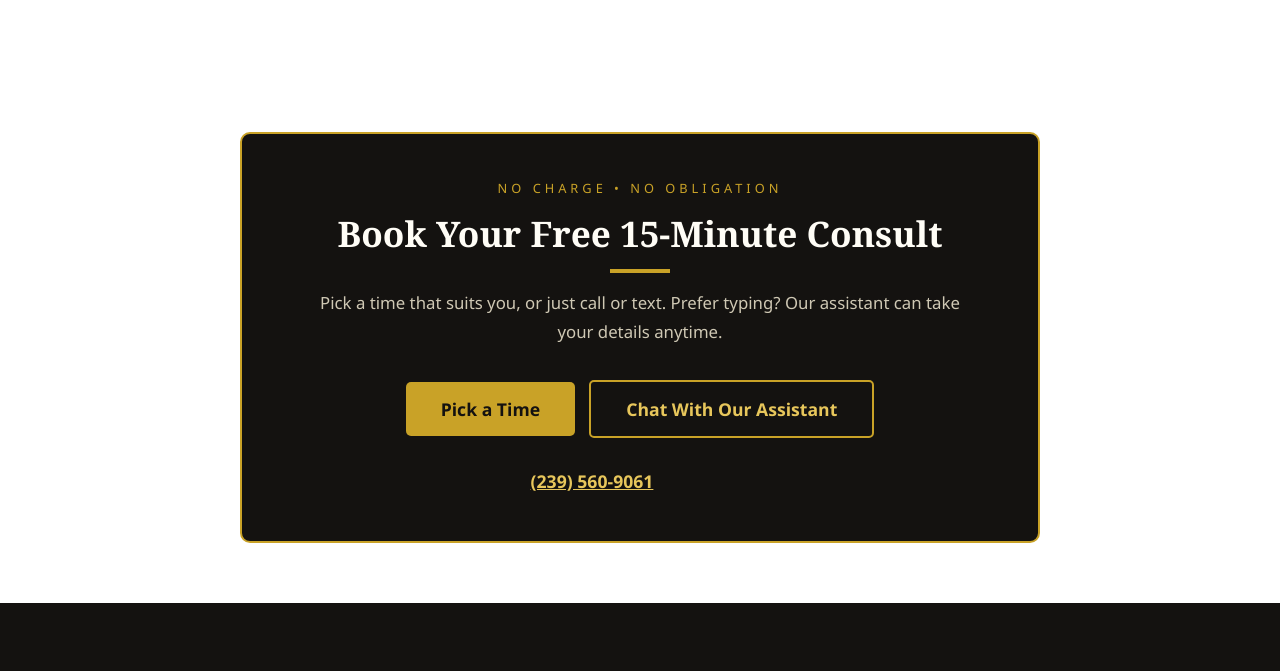
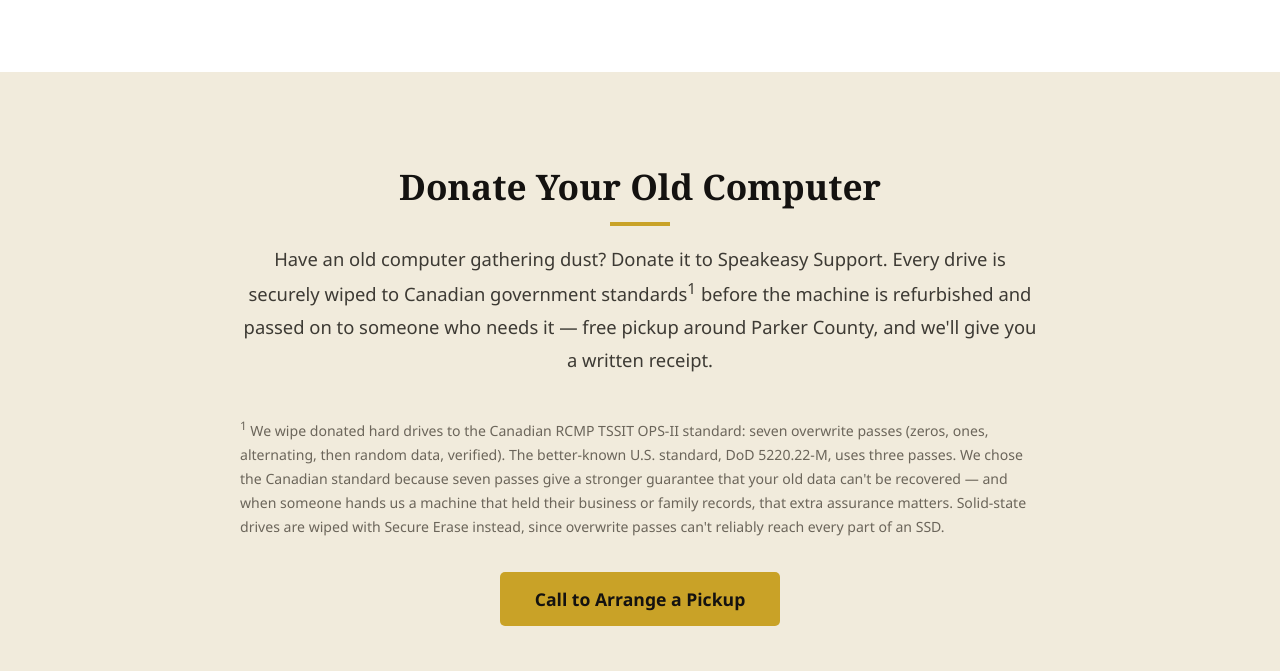
Before and after one commit to webbmike79-tech/speakeasy-support, a plain HTML site: page index.html in a window 1280 px wide. Shown: the part 4429-5100 px from the top of the page. Drawn offline with Linux system fonts and the light colour scheme.

Commit message:
Add computer donation section with RCMP OPS-II wipe footnote

```diff
--- a/index.html
+++ b/index.html
@@ -179,6 +179,14 @@
             color: #6b655a;
             margin-top: 28px;
             font-style: italic;
+        }
+        .donate-note {
+            font-size: 0.88rem;
+            color: #6b655a;
+            line-height: 1.7;
+            max-width: 800px;
+            margin: 0 auto 28px;
+            text-align: left;
         }
         .band {
             background-color: var(--stone);
@@ -468,6 +476,31 @@
         </p>
     </section>
 
+    <section class="section band" id="donate" style="max-width:100%;">
+        <div class="band-inner" style="max-width: 800px;">
+            <h2>Donate Your Old Computer</h2>
+            <p class="intro-text">
+                Have an old computer gathering dust? Donate it to Speakeasy Support. Every drive is
+                securely wiped to Canadian government standards<sup>1</sup> before the machine is
+                refurbished and passed on to someone who needs it &mdash; free pickup around Parker
+                County, and we&apos;ll give you a written receipt.
+            </p>
+            <p class="donate-note">
+                <sup>1</sup> We wipe donated hard drives to the Canadian RCMP TSSIT OPS-II standard:
+                seven overwrite passes (zeros, ones, alternating, then random data, verified). The
+                better-known U.S. standard, DoD 5220.22-M, uses three passes. We chose the Canadian
+                standard because seven passes give a stronger guarantee that your old data can&apos;t
+                be recovered &mdash; and when someone hands us a machine that held their business or
+                family records, that extra assurance matters. Solid-state drives are wiped with
+                Secure Erase instead, since overwrite passes can&apos;t reliably reach every part of
+                an SSD.
+            </p>
+            <p style="text-align: center; margin: 0;">
+                <a href="tel:+12395609061" class="btn">Call to Arrange a Pickup</a>
+            </p>
+        </div>
+    </section>
+
     <section class="section" id="book" style="max-width: 800px;">
         <div class="book-box">
             <div class="eyebrow">No charge &bull; No obligation</div>
```
